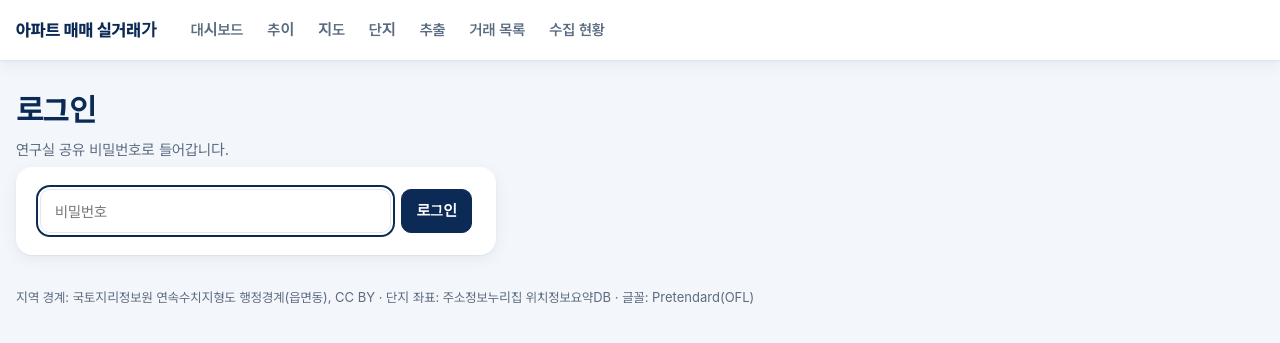
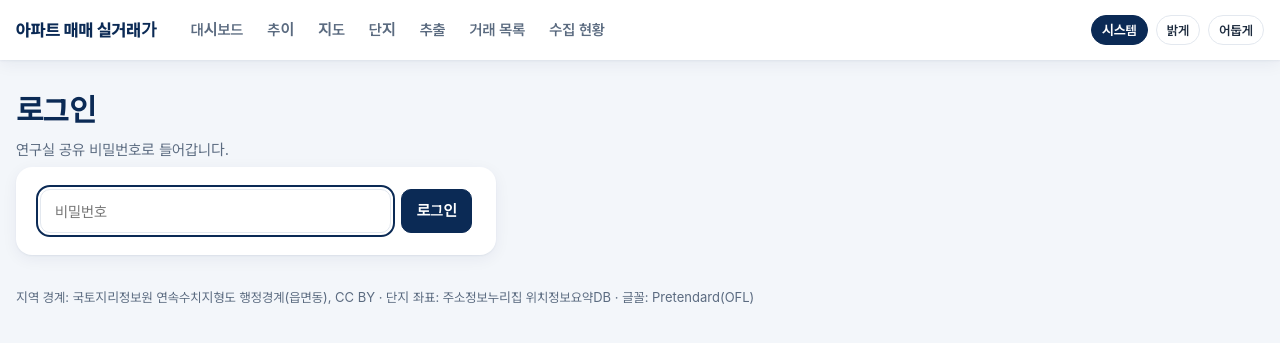
Before and after one commit to jslee-gses/molit-apt-trade, a Flask app: a page that uses templates/base.html in a window 1280 px wide. Shown: the top 343 px of the page. Run offline with Flask 3, Linux system fonts and the light colour scheme; parts of the project's set-up code (start-up, migrations or seed data) failed here and were passed over; some web fonts are replaced.

Commit message:
화면 테마 전환 버튼(시스템·밝게·어둡게) 추가: 선택 저장, 깜빡임 없는 초기 적용
어두운 테마 토큰을 시스템 설정 미디어 쿼리에서 <html data-theme="dark">로 옮기고,
head 스크립트가 저장된 선택과 시스템 설정으로 data-theme을 정한다. 차트가 있는 화면은
테마가 바뀌면 새로고침해 차트 색을 다시 읽는다.

Co-Authored-By: Claude Opus 5.5 <noreply@anthropic.com>

```diff
--- a/static/css/app.css
+++ b/static/css/app.css
@@ -1,4 +1,5 @@
-/* 분석 화면 공통 스타일. 색은 토큰으로만 쓰고, 어두운 테마는 토큰만 다시 정의한다.
+/* 분석 화면 공통 스타일. 색은 토큰으로만 쓰고, 어두운 테마는 <html data-theme="dark">에서 토큰만 다시 정의한다
+   (data-theme은 base.html head의 스크립트가 저장된 선택·시스템 설정으로 정한다).
    토큰 이름은 static/js의 App.css('--…')와 tests/test_ui.py(대비 검사)가 읽는다. */
 :root {
   color-scheme: light;
@@ -21,8 +22,7 @@
   --radius:16px; --radius-sm:10px;
   --font:"Pretendard Variable", Pretendard, -apple-system, "Malgun Gothic", sans-serif;
 }
-@media (prefers-color-scheme: dark) {
-  :root {
+:root[data-theme="dark"] {
   color-scheme: dark;
   --bg:#0d1726; --card:#16233a; --ink:#7fb0ff; --on-ink:#0d1726; --text:#e6ecf5; --muted:#9aabc2;
   --line:#26364f; --accent:#7fb0ff; --soft:#1c2c47; --track:#26364f; --nodata:#4a5262;
@@ -34,7 +34,6 @@
   --series-5:#d55181; --series-6:#008300; --series-7:#9085e9; --series-8:#e66767;
   --seq-100:#1b2d48; --seq-200:#23426e; --seq-300:#2d5b96; --seq-400:#3b78bf; --seq-500:#5a96dc; --seq-600:#86b6f0; --seq-700:#c2dbff;
   --div-neg-2:#8fbaff; --div-neg-1:#3d6aa6; --div-mid:#33415a; --div-pos-1:#a24a4a; --div-pos-2:#ff9b9a; --grid:#22324a; --axis:#33435c; --provisional:rgba(154,171,194,0.16);
-  }
 }
 
 /* 기본 요소 */
@@ -67,7 +66,9 @@ td.num, th.num { text-align:right; font-variant-numeric:tabular-nums; }
 .topbar nav a { color:var(--muted); font-weight:600; padding:18px 10px 16px; border-bottom:3px solid transparent; }
 .topbar nav a.on { color:var(--ink); border-bottom-color:var(--ink); }
 .topbar nav a:hover { color:var(--ink); text-decoration:none; }
-.topbar .logout { margin-left:auto; }
+.topbar .logout { margin-left:8px; }
+.theme-switch { margin-left:auto; gap:4px; }
+.theme-switch .pill { height:30px; padding:0 10px; font-size:13px; }
 
 /* 본문 틀 */
 main { max-width:1280px; margin:0 auto; padding:28px 16px 40px; }
--- a/static/js/common.js
+++ b/static/js/common.js
@@ -51,8 +51,7 @@ const App = (() => {
 
   function chart(el) {
     const c = echarts.init(el);
-    window.addEventListener('resize', () => c.resize());
-    matchMedia('(prefers-color-scheme: dark)').addEventListener('change', () => location.reload());
+    window.addEventListener('resize', () => c.resize());   // 테마가 바뀌면 theme.js가 새로고침한다
     return c;
   }
 
--- /dev/null
+++ b/static/js/theme.js
@@ -0,0 +1,43 @@
+// 화면 테마 전환: 시스템(기본) / 밝게 / 어둡게. 선택은 브라우저에 저장하고 <html data-theme>으로 적용한다.
+// 처음 적용은 base.html head의 스크립트가 맡고(깜빡임 방지), 여기서는 버튼과 시스템 테마 변경을 처리한다.
+// 차트는 그릴 때 색 토큰을 읽으므로, 차트가 있는 화면은 테마가 바뀌면 새로고침한다(조건은 주소에 남아 있다).
+(() => {
+  const root = document.documentElement;
+  const media = matchMedia('(prefers-color-scheme: dark)');
+  const group = document.getElementById('theme');
+
+  function read() {
+    let v = null;
+    try { v = localStorage.getItem('theme'); } catch (e) { /* 저장소 사용 불가 */ }
+    return v === 'light' || v === 'dark' ? v : 'system';
+  }
+  function save(pref) {
+    try {
+      if (pref === 'system') localStorage.removeItem('theme'); else localStorage.setItem('theme', pref);
+    } catch (e) { /* 저장이 막힌 환경: 이번 화면에만 적용 */ }
+  }
+  function mark(pref) {
+    if (!group) return;
+    group.querySelectorAll('.pill').forEach((b) => b.setAttribute('aria-pressed', String(b.dataset.value === pref)));
+  }
+  function apply(pref) {
+    const theme = pref === 'dark' || (pref === 'system' && media.matches) ? 'dark' : 'light';
+    const changed = root.getAttribute('data-theme') !== theme;
+    root.setAttribute('data-theme', theme);
+    if (changed && window.echarts) location.reload();
+  }
+
+  let pref = read();
+  mark(pref);
+  if (group) {
+    group.addEventListener('click', (ev) => {
+      const b = ev.target.closest('.pill');
+      if (!b || !group.contains(b) || b.dataset.value === pref) return;
+      pref = b.dataset.value;
+      save(pref);
+      mark(pref);
+      apply(pref);
+    });
+  }
+  media.addEventListener('change', () => { if (pref === 'system') apply('system'); });
+})();
--- a/templates/base.html
+++ b/templates/base.html
@@ -6,6 +6,15 @@
   <title>{% block title %}아파트 실거래가{% endblock %}</title>
   <link rel="stylesheet" href="{{ url_for('static', filename='fonts/pretendard/pretendard.css') }}">
   <link rel="stylesheet" href="{{ url_for('static', filename='css/app.css') }}">
+  <script>
+    // 화면을 그리기 전에 테마를 정한다(깜빡임 방지). 저장된 선택(light/dark)이 없으면 시스템 설정(prefers-color-scheme)을 따른다.
+    (function () {
+      var v = null;
+      try { v = localStorage.getItem('theme'); } catch (e) {}
+      var dark = v === 'dark' || (v !== 'light' && matchMedia('(prefers-color-scheme: dark)').matches);
+      document.documentElement.setAttribute('data-theme', dark ? 'dark' : 'light');
+    })();
+  </script>
 </head>
 <body>
 <header class="topbar"><div class="topbar-in">
@@ -19,6 +28,11 @@
     <a href="/trades" class="{{ 'on' if request.path == '/trades' }}"{% if request.path == '/trades' %} aria-current="page"{% endif %}>거래 목록</a>
     <a href="/status" class="{{ 'on' if request.path == '/status' }}"{% if request.path == '/status' %} aria-current="page"{% endif %}>수집 현황</a>
   </nav>
+  <div class="pills theme-switch" id="theme" role="group" aria-label="화면 테마">
+    <button type="button" class="pill" data-value="system" aria-pressed="true">시스템</button>
+    <button type="button" class="pill" data-value="light" aria-pressed="false">밝게</button>
+    <button type="button" class="pill" data-value="dark" aria-pressed="false">어둡게</button>
+  </div>
   {% if session.get('auth') %}<form method="post" action="/logout" class="logout"><button class="ghost small">로그아웃</button></form>{% endif %}
 </div></header>
 <main>
@@ -35,6 +49,7 @@
   {% block body %}{% endblock %}
   <p class="site-foot">지역 경계: 국토지리정보원 연속수치지형도 행정경계(읍면동), CC BY · 단지 좌표: 주소정보누리집 위치정보요약DB · 글꼴: Pretendard(OFL)</p>
 </main>
+<script src="{{ url_for('static', filename='js/theme.js') }}"></script>
 {% block scripts %}{% endblock %}
 </body>
 </html>
```
Also changed, not shown: tests/test_ui.py (+17 -1 lines). Lines whose indentation alone changed are shown as unchanged.
